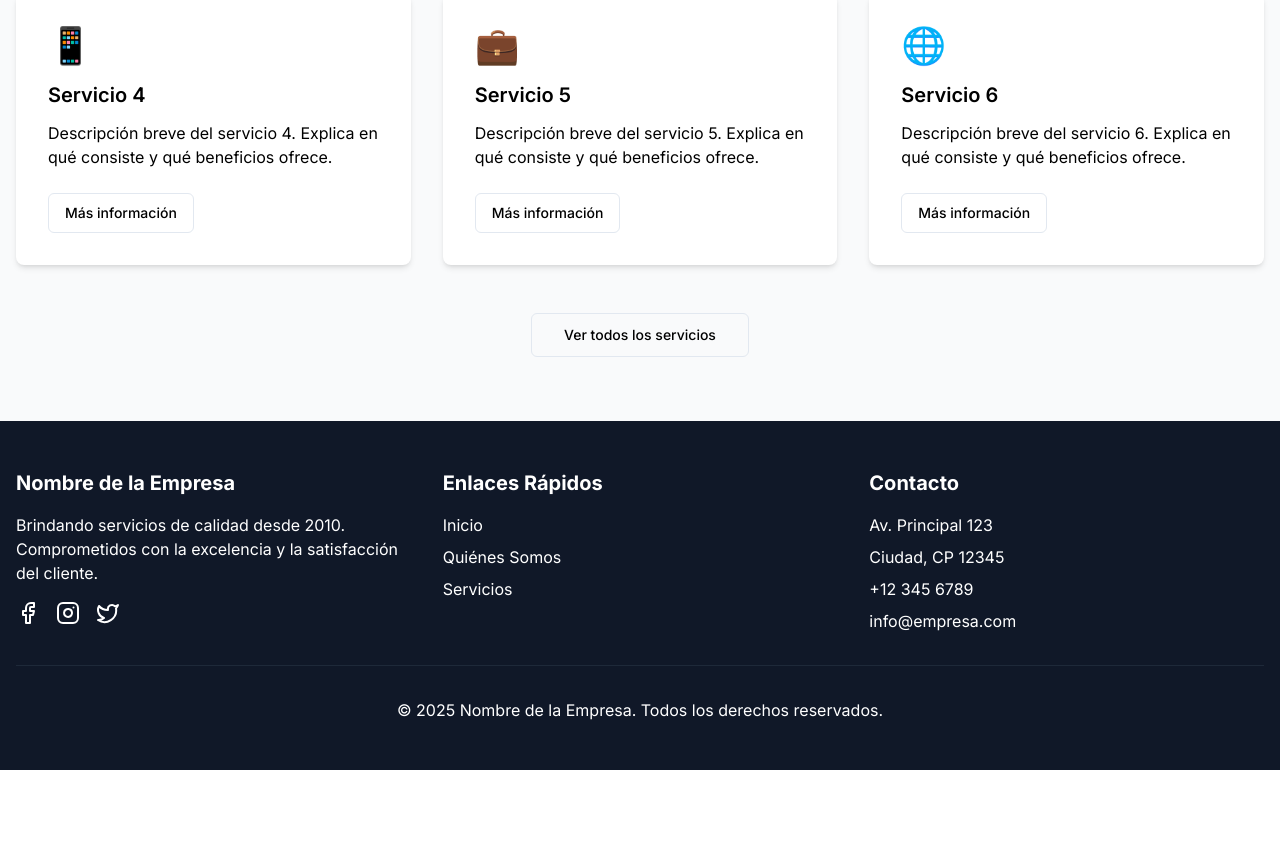
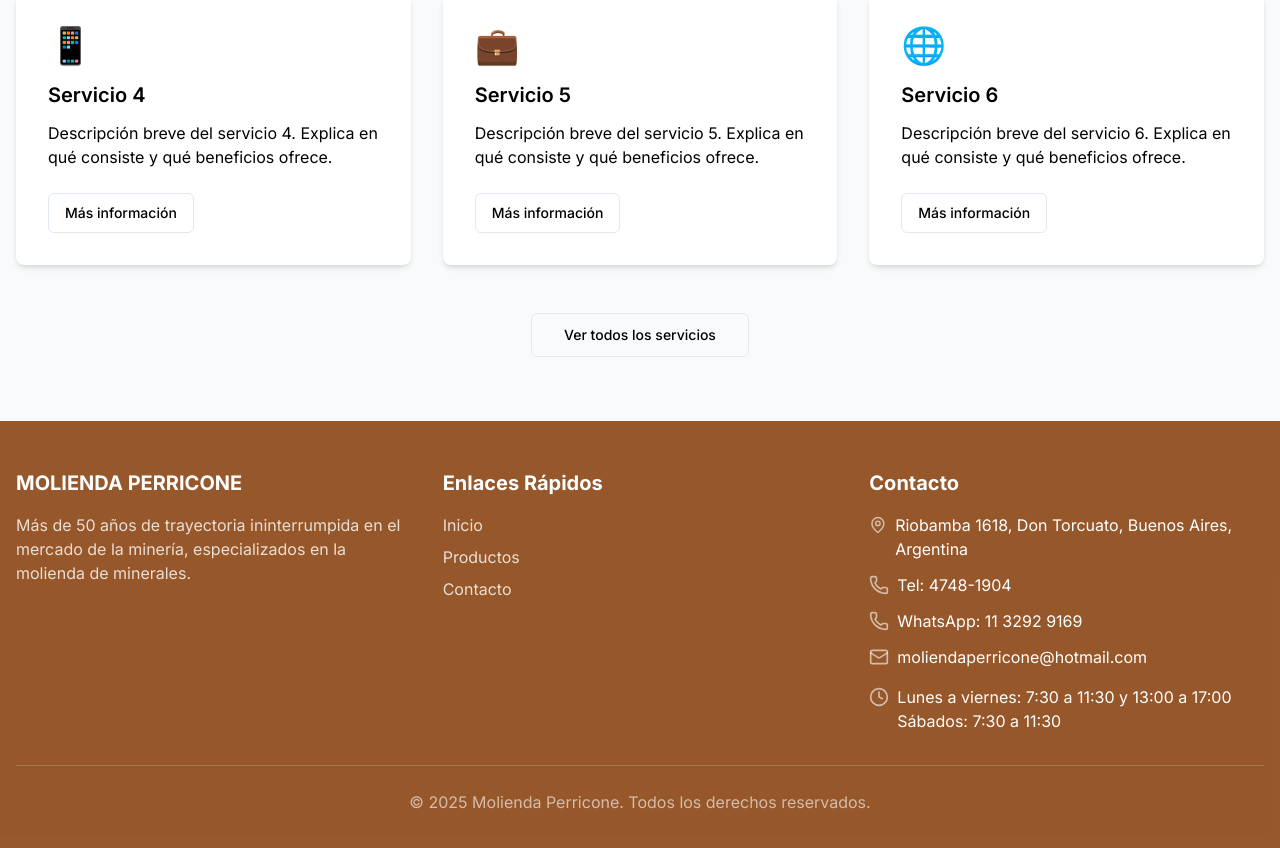
Before and after one commit to OmarDarioMelendrez/remake-sites-template, a Next.js app: page / in a window 1280 px wide. Shown: the part 1451-2299 px from the top of the page. Before the commit the page ends 2221 px from the top, so only its background shows below. Built offline with nearby package versions, Linux system fonts and the light colour scheme.

Commit message:
updating footer

```diff
--- a/src/components/Footer.tsx
+++ b/src/components/Footer.tsx
@@ -1,76 +1,55 @@
 "use client";
 
 import Link from "next/link";
-import { Facebook, Instagram, Twitter } from "lucide-react";
+import { Phone, Mail, MapPin, Clock } from "lucide-react";
 
 const Footer = () => {
-  const currentYear = new Date().getFullYear();
-
   return (
-    <footer className="bg-gray-900 text-white">
+    <footer className="bg-[#8B4513]/90 text-white">
       <div className="container mx-auto px-4 py-12">
         <div className="grid grid-cols-1 md:grid-cols-3 gap-8">
           {/* Company Info */}
           <div>
-            <h3 className="text-xl font-bold mb-4">Nombre de la Empresa</h3>
-            <p className="mb-4">
-              Brindando servicios de calidad desde 2010. Comprometidos con la
-              excelencia y la satisfacción del cliente.
+            <h3 className="font-heading font-bold text-xl mb-4">
+              MOLIENDA PERRICONE
+            </h3>
+            <p className="text-white/80 mb-4">
+              Más de 50 años de trayectoria ininterrumpida en el mercado de la
+              minería, especializados en la molienda de minerales.
             </p>
-            <div className="flex space-x-4">
-              <a
-                href="https://facebook.com"
-                target="_blank"
-                rel="noopener noreferrer"
-                className="hover:text-primary transition-colors"
-              >
-                <Facebook size={24} />
-                <span className="sr-only">Facebook</span>
-              </a>
-              <a
-                href="https://instagram.com"
-                target="_blank"
-                rel="noopener noreferrer"
-                className="hover:text-primary transition-colors"
-              >
-                <Instagram size={24} />
-                <span className="sr-only">Instagram</span>
-              </a>
-              <a
-                href="https://twitter.com"
-                target="_blank"
-                rel="noopener noreferrer"
-                className="hover:text-primary transition-colors"
-              >
-                <Twitter size={24} />
-                <span className="sr-only">Twitter</span>
-              </a>
+            <div className="flex space-x-4 mt-4">
+              {/* Social media icons could go here */}
             </div>
           </div>
 
           {/* Quick Links */}
           <div>
-            <h3 className="text-xl font-bold mb-4">Enlaces Rápidos</h3>
+            <h3 className="font-heading font-bold text-xl mb-4">
+              Enlaces Rápidos
+            </h3>
             <ul className="space-y-2">
               <li>
-                <Link href="/" className="hover:text-primary transition-colors">
+                <Link
+                  href="/"
+                  className="text-white/80 hover:text-white transition-colors"
+                >
                   Inicio
                 </Link>
               </li>
               <li>
                 <Link
-                  href="/quienes-somos"
-                  className="hover:text-primary transition-colors"
+                  href="/productos"
+                  className="text-white/80 hover:text-white transition-colors"
                 >
-                  Quiénes Somos
+                  Productos
                 </Link>
               </li>
               <li>
                 <Link
-                  href="/servicios"
-                  className="hover:text-primary transition-colors"
+                  href="/contacto"
+                  className="text-white/80 hover:text-white transition-colors"
                 >
-                  Servicios
+                  Contacto
                 </Link>
               </li>
             </ul>
@@ -78,33 +57,40 @@ const Footer = () => {
 
           {/* Contact Info */}
           <div>
-            <h3 className="text-xl font-bold mb-4">Contacto</h3>
-            <address className="not-italic">
-              <p className="mb-2">Av. Principal 123</p>
-              <p className="mb-2">Ciudad, CP 12345</p>
-              <p className="mb-2">
-                <a
-                  href="tel:+123456789"
-                  className="hover:text-primary transition-colors"
-                >
-                  +12 345 6789
-                </a>
-              </p>
-              <p>
-                <a
-                  href="mailto:info@empresa.com"
-                  className="hover:text-primary transition-colors"
-                >
-                  info@empresa.com
-                </a>
-              </p>
-            </address>
+            <h3 className="font-heading font-bold text-xl mb-4">Contacto</h3>
+            <ul className="space-y-3">
+              <li className="flex items-start">
+                <MapPin className="h-5 w-5 mr-2 mt-0.5 text-white/60" />
+                <span>
+                  Riobamba 1618, Don Torcuato, Buenos Aires, Argentina
+                </span>
+              </li>
+              <li className="flex items-center">
+                <Phone className="h-5 w-5 mr-2 text-white/60" />
+                <span>Tel: 4748-1904</span>
+              </li>
+              <li className="flex items-center">
+                <Phone className="h-5 w-5 mr-2 text-white/60" />
+                <span>WhatsApp: 11 3292 9169</span>
+              </li>
+              <li className="flex items-center">
+                <Mail className="h-5 w-5 mr-2 text-white/60" />
+                <span>moliendaperricone@hotmail.com</span>
+              </li>
+              <li className="flex items-start mt-4">
+                <Clock className="h-5 w-5 mr-2 mt-0.5 text-white/60" />
+                <div>
+                  <p>Lunes a viernes: 7:30 a 11:30 y 13:00 a 17:00</p>
+                  <p>Sábados: 7:30 a 11:30</p>
+                </div>
+              </li>
+            </ul>
           </div>
         </div>
 
-        <div className="border-t border-gray-800 mt-8 pt-8 text-center">
+        <div className="border-t border-white/20 mt-8 pt-6 text-center text-white/60">
           <p>
-            &copy; {currentYear} Nombre de la Empresa. Todos los derechos
+            © {new Date().getFullYear()} Molienda Perricone. Todos los derechos
             reservados.
           </p>
         </div>
```
